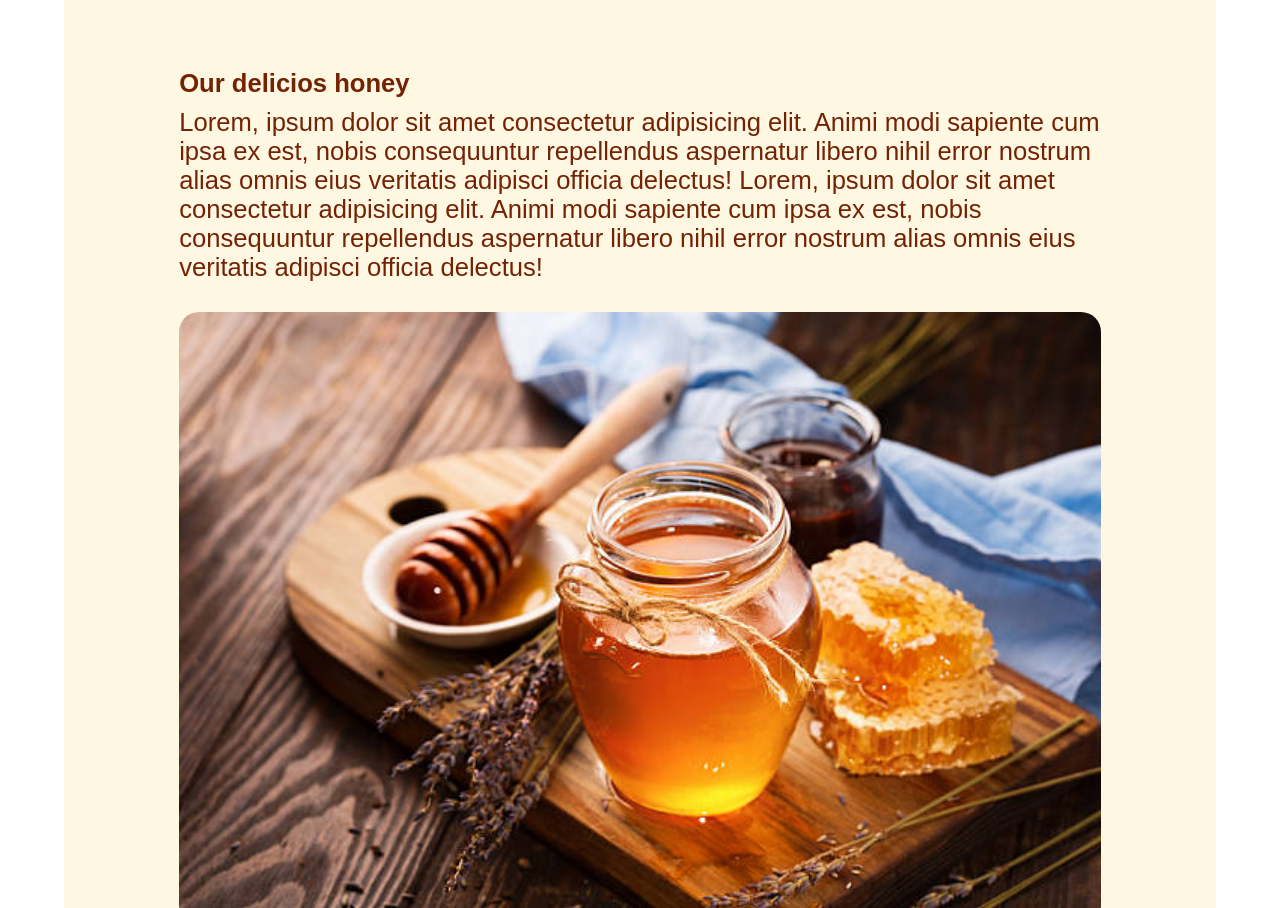
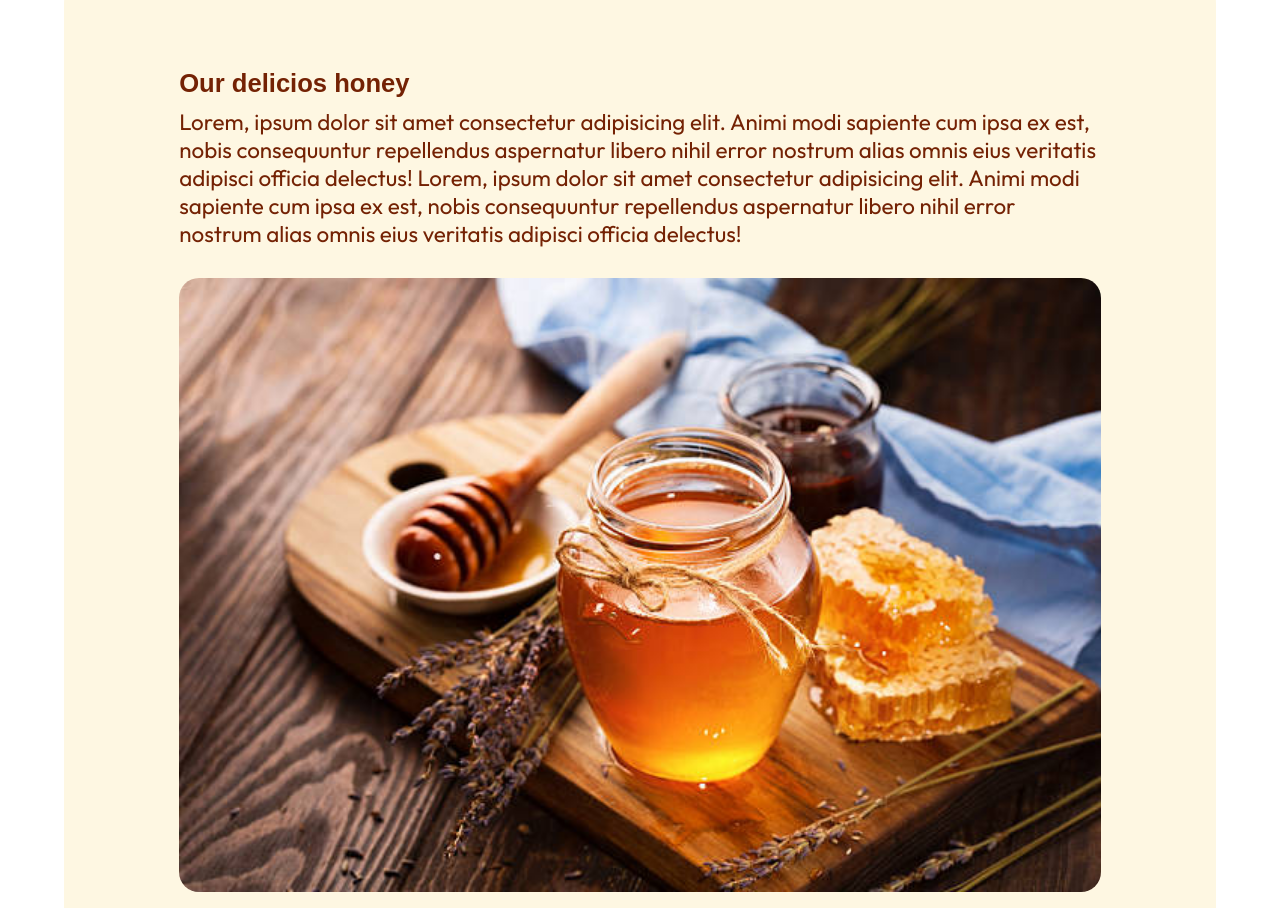
Before and after one commit to T1mp4ve1/S5-L3, a plain HTML site: page 4_Complete.html in a window 1280 px wide. Shown: the part 5874-6782 px from the top of the page. Drawn offline with Linux system fonts and the light colour scheme; a script that the page names is missing; a web font is replaced by a local one.

Commit message:
Mancano pochi dettagli

```diff
--- a/assets/style.css
+++ b/assets/style.css
@@ -172,7 +172,8 @@ section h3 {
 
 section p {
     margin-bottom: 30px;
-    font-size: 1.6rem;
+    font-size: 1.4rem;
+    font-family: "Outfit", sans-serif;
 }
 
 #section_div {
```
